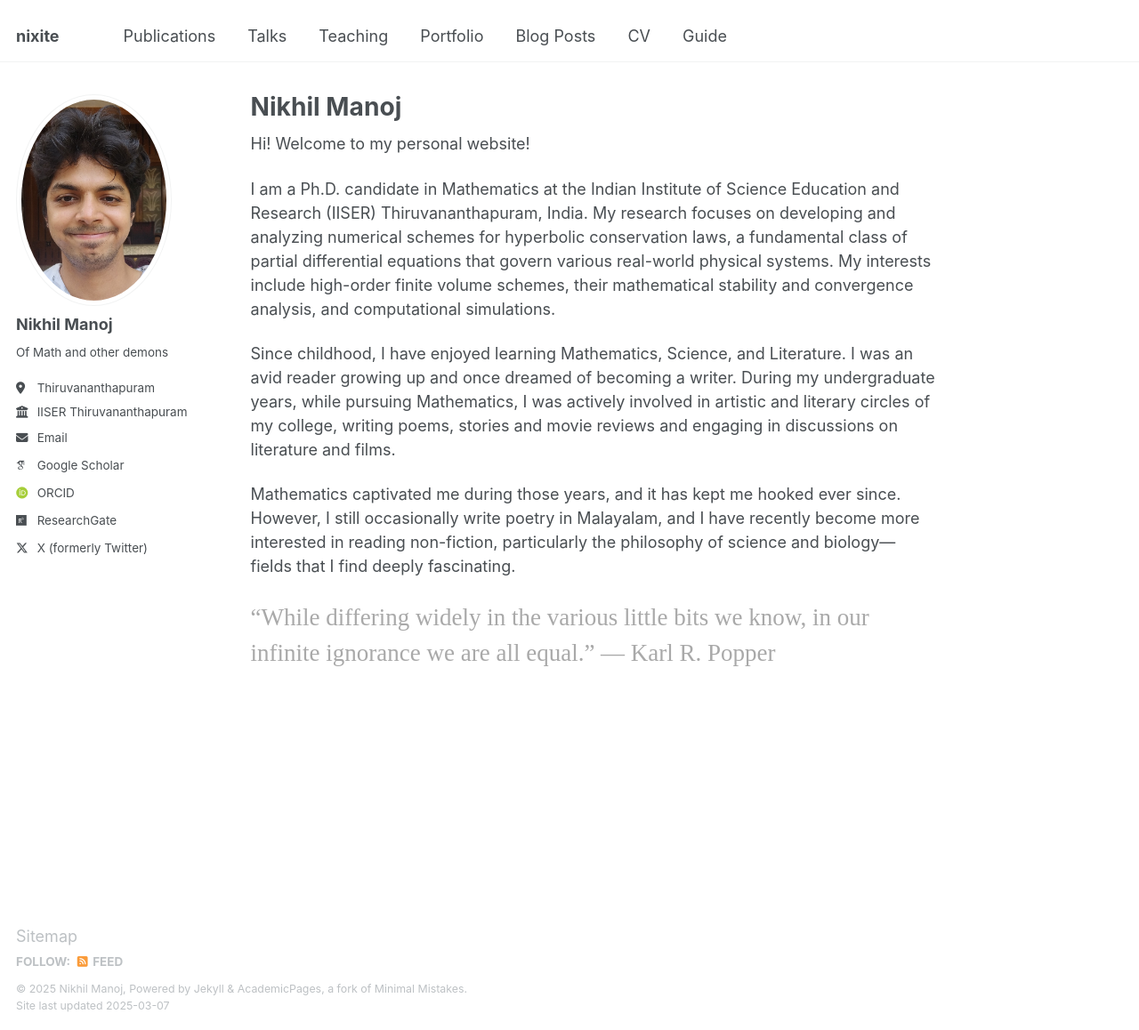
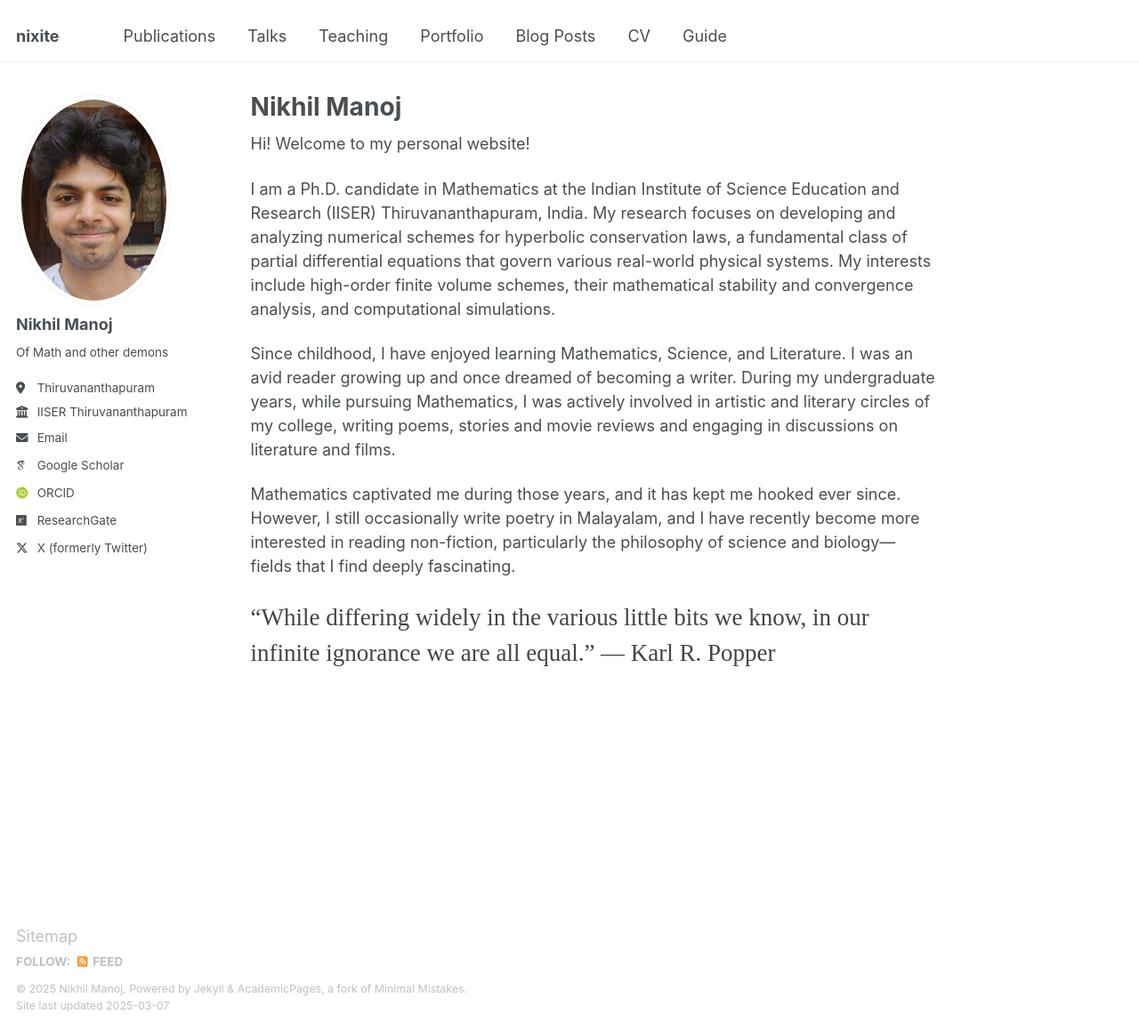
Before and after one commit to nikhil0597/nikhil0597.github.io, a Jekyll site: the page built from _pages/about.md, in a window 1280 px wide and 1158 px high. Shown: the whole window at 89% size. Built offline with Jekyll 4.4.1, drawn with Linux system fonts in a browser that asks for light colours; some web fonts are replaced.

Commit message:
Update about.md

```diff
--- a/_pages/about.md
+++ b/_pages/about.md
@@ -17,7 +17,7 @@ Mathematics captivated me during those years, and it has kept me hooked ever sin
 
 
 
-<span style="font-family: 'Brush Script MT', cursive; font-size: 1.5em; color: darkgray;">
+<span style="font-family: 'Brush Script MT', cursive; font-size: 1.5em; color: #444444;">
   “While differing widely in the various little bits we know, in our infinite ignorance we are all equal.”
   ― Karl R. Popper
 </span>
```
